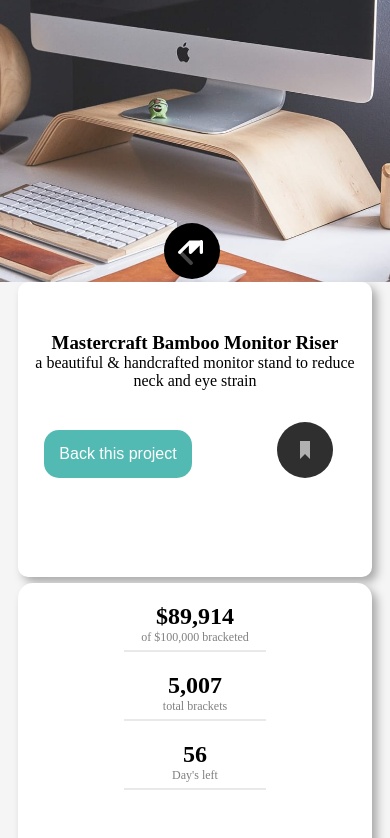
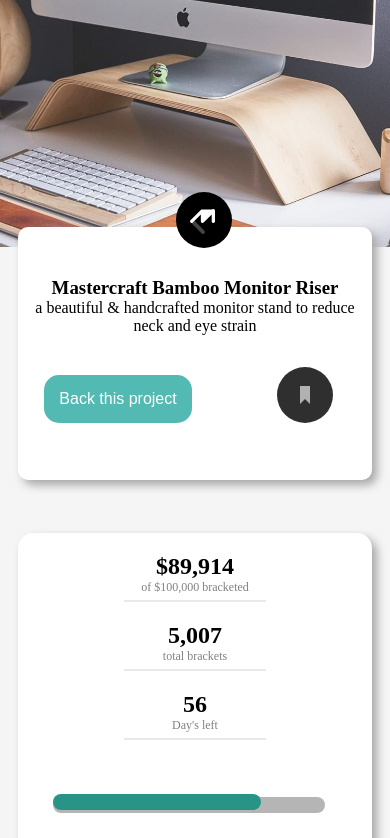
Before and after one commit to GeorgeFlood/landing-page, a plain HTML site: page index.html in a window 390 px wide. Shown: the part 64-902 px from the top of the page. Drawn offline with Linux system fonts and the light colour scheme.

Commit message:
mobile update css
mobile update css

```diff
--- a/style.css
+++ b/style.css
@@ -49,8 +49,8 @@ header ul {
 .Mastercraft {
   z-index: 10;
   position: relative;
-  left: 42%;
-  bottom: 11%;
+  left: 45%;
+  bottom: 10.5%;
 }
 
 .text-1 {
@@ -241,6 +241,36 @@ button {
   cursor: pointer;
 }
 
+@media(min-width: 375px) {
+
+
+  header {
+    background-image: url('imgs/image-hero-mobile.jpg');
+    background-size: 100%;
+    background-position: center;
+    background-repeat: no-repeat;
+    margin-top: -9%;
+    color: white;
+    font-size: .7em;
+    padding-top: 15%;
+  }
+
+  .bar-2 {
+    top: 2.4em;
+  }
+
+  .box-1 {
+    top: -110px;
+    height: 30%;
+  }
+
+  .box-2 {
+    margin-top: 7%;
+  }
+
+
+}
+
 @media(min-width: 411px) {
 
   header {
@@ -251,6 +281,7 @@ button {
 
   .box-1 {
     bottom: 112px;
+    height: 34.5%;
   }
 
   .text-1 {
@@ -266,7 +297,7 @@ button {
   }
 
   .bar-2 {
-    top: 10.8%;
+    top: 10.2%;
   }
 
   .stats p {
@@ -275,9 +306,15 @@ button {
   }
 }
 
+@media(min-width: 414px) {
+  .bar-2 {
+    top: 2.1em;
+  }
+}
+
 /* closing 411px media  */
 
-@media(min-width: 1023px) {
+@media(min-width: 1024px) {
   header {
     background-image: url('imgs/image-hero-desktop.jpg');
   }
@@ -301,6 +338,10 @@ button {
   .Mastercraft {
     left: 49%;
     bottom: 11%;
+  }
+
+  .box-1 {
+    height: 33%;
   }
 
   .box-1,
```
